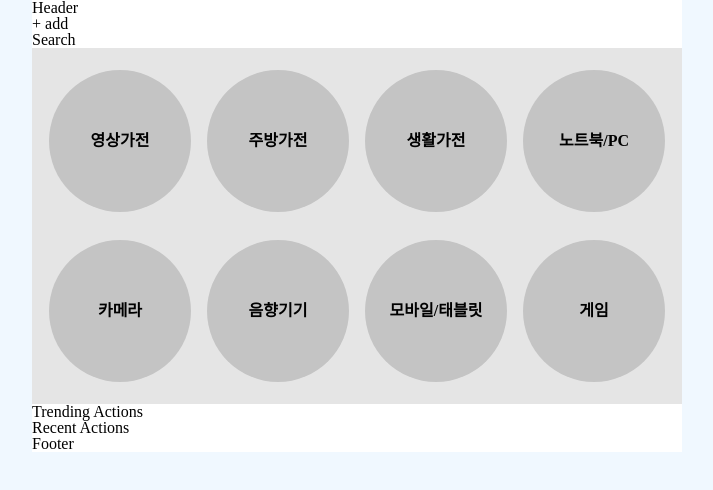
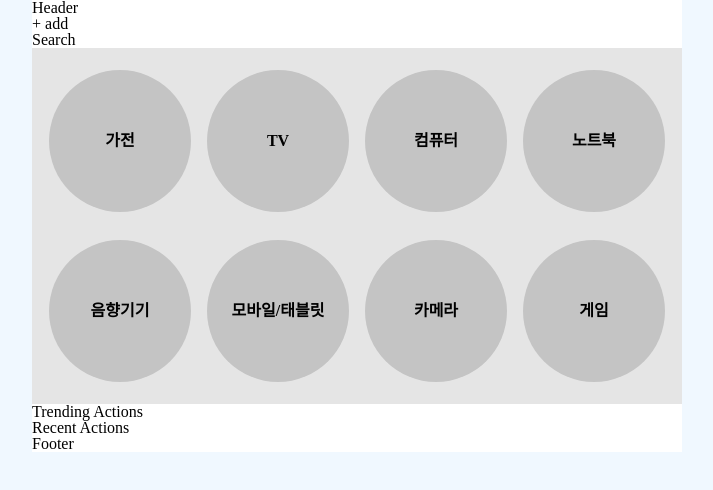
Before and after one commit to purplecode-team/purplecode-team3-client, a React (Create React App) app: page / in a window 1280 px wide. Shown: the top 490 px of the page, without its empty margins (283-996 px from the left). Built offline with nearby package versions, Linux system fonts and the light colour scheme.

Commit message:
modify: category/style 수정

```diff
--- a/src/components/main/Category/dummy.json
+++ b/src/components/main/Category/dummy.json
@@ -2,31 +2,31 @@
   "data": [
     {
       "id": 1,
-      "categoryName": "영상가전"
+      "categoryName": "가전"
     },
     {
       "id": 2,
-      "categoryName": "주방가전"
+      "categoryName": "TV"
     },
     {
       "id": 3,
-      "categoryName": "생활가전"
+      "categoryName": "컴퓨터"
     },
     {
       "id": 4,
-      "categoryName": "노트북/PC"
+      "categoryName": "노트북"
     },
     {
       "id": 5,
-      "categoryName": "카메라"
+      "categoryName": "음향기기"
     },
     {
       "id": 6,
-      "categoryName": "음향기기"
+      "categoryName": "모바일/태블릿"
     },
     {
       "id": 7,
-      "categoryName": "모바일/태블릿"
+      "categoryName": "카메라"
     },
     {
       "id": 8,
--- a/src/components/main/Category/style.ts
+++ b/src/components/main/Category/style.ts
@@ -1,7 +1,7 @@
 import styled from "styled-components";
 import media from "../../../util/media";
 
-export const CategoryWrapper = styled.div`
+export const CategoryWrapper = styled.ul`
   display: flex;
   align-items: center;
   justify-content: center;
@@ -14,7 +14,7 @@ export const CategoryWrapper = styled.div`
   }
 `;
 
-export const CategoryItem = styled.div`
+export const CategoryItem = styled.li`
   flex-direction: row;
   display: flex;
   align-items: center;
```
